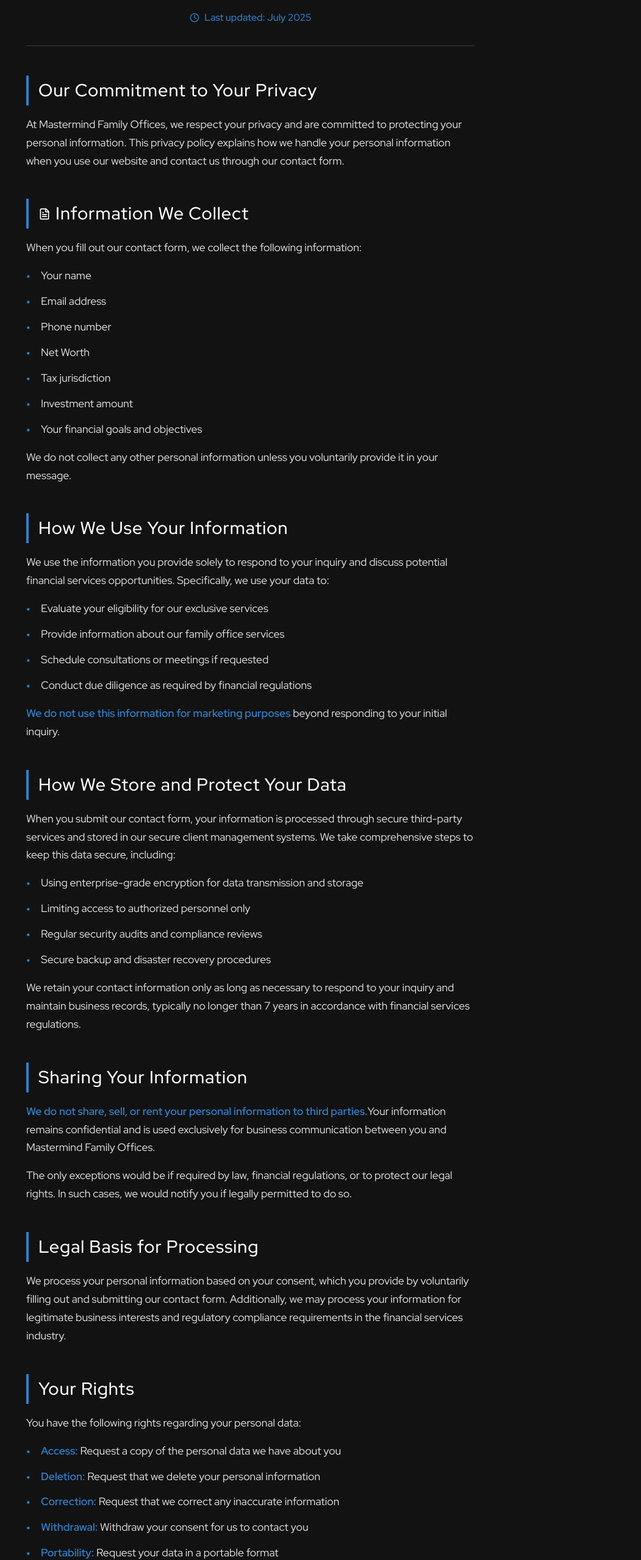
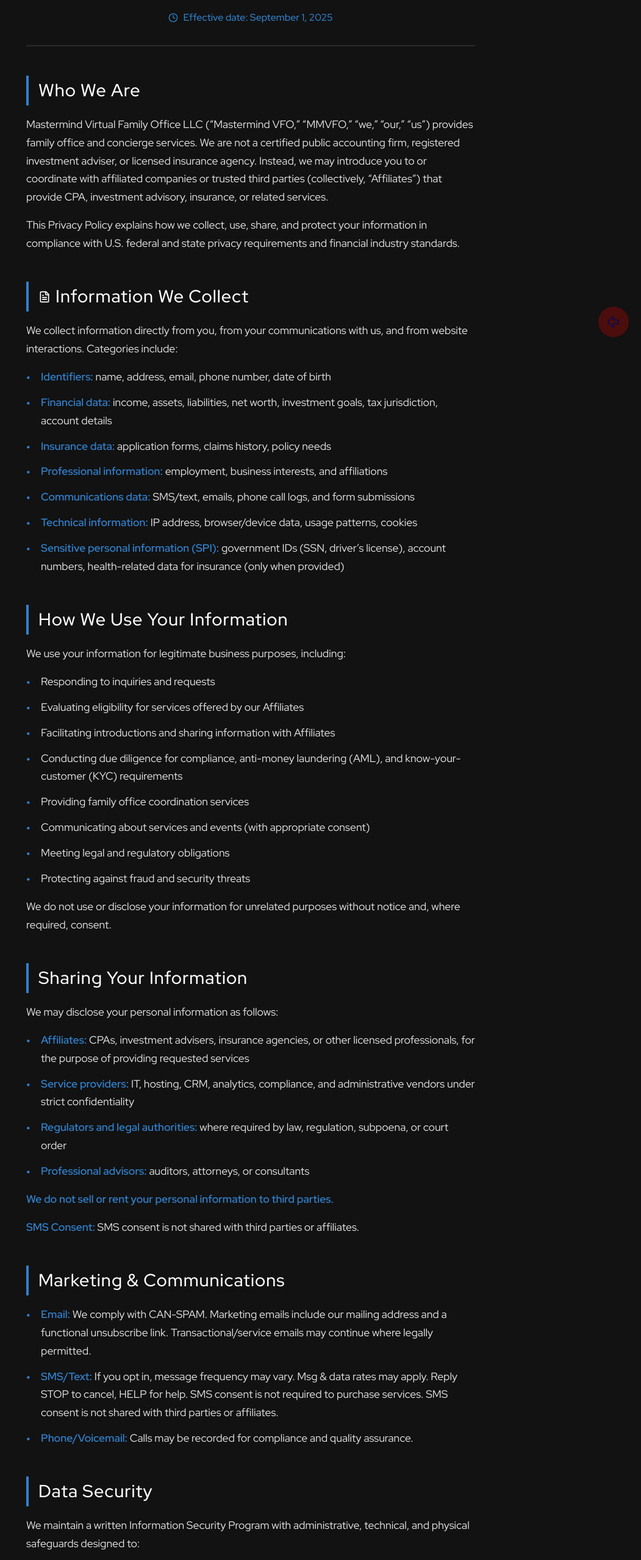
Before and after one commit to GabeKouki/Mastermind, a React (Vite) app: page /privacy-policy in a window 1280 px wide. Shown: the part 227-2786 px from the top of the page at 61% size, without its empty margins (229-1280 px from the left). Built offline with nearby package versions, Linux system fonts and the light colour scheme.

Commit message:
finish privacy policy

```diff
--- a/src/components/PrivacyPolicy.jsx
+++ b/src/components/PrivacyPolicy.jsx
@@ -21,17 +21,25 @@
           <h1 className="PrivacyPolicyTitle">Privacy Policy</h1>
           <p className="PrivacyPolicyLastUpdated">
             <Clock size={16} />
-            Last updated: July 2025
+            Effective date: September 1, 2025
           </p>
         </div>
 
         <div className="PrivacyPolicyContent">
           <section className="PrivacySection">
-            <h2>Our Commitment to Your Privacy</h2>
+            <h2>Who We Are</h2>
             <p>
-              At Mastermind Family Offices, we respect your privacy and are committed to protecting
-              your personal information. This privacy policy explains how we handle your personal
-              information when you use our website and contact us through our contact form.
+              Mastermind Virtual Family Office LLC (“Mastermind VFO,” “MMVFO,” “we,” “our,” “us”)
+              provides family office and concierge services. We are not a certified public accounting
+              firm, registered investment adviser, or licensed insurance agency. Instead, we may
+              introduce you to or coordinate with affiliated companies or trusted third parties
+              (collectively, “Affiliates”) that provide CPA, investment advisory, insurance, or related
+              services.
+            </p>
+            <p>
+              This Privacy Policy explains how we collect, use, share, and protect your information in
+              compliance with U.S. federal and state privacy requirements and financial industry
+              standards.
             </p>
           </section>
 
@@ -40,96 +48,137 @@
               <FileText size={20} />
               Information We Collect
             </h2>
-            <p>When you fill out our contact form, we collect the following information:</p>
+            <p>We collect information directly from you, from your communications with us, and from website interactions. Categories include:</p>
             <ul>
-              <li>Your name</li>
-              <li>Email address</li>
-              <li>Phone number</li>
-              <li>Net Worth</li>
-              <li>Tax jurisdiction</li  >
-              <li>Investment amount</li>
-              <li>Your financial goals and objectives</li>
+              <li><strong>Identifiers:</strong> name, address, email, phone number, date of birth</li>
+              <li><strong>Financial data:</strong> income, assets, liabilities, net worth, investment goals, tax jurisdiction, account details</li>
+              <li><strong>Insurance data:</strong> application forms, claims history, policy needs</li>
+              <li><strong>Professional information:</strong> employment, business interests, and affiliations</li>
+              <li><strong>Communications data:</strong> SMS/text, emails, phone call logs, and form submissions</li>
+              <li><strong>Technical information:</strong> IP address, browser/device data, usage patterns, cookies</li>
+              <li><strong>Sensitive personal information (SPI):</strong> government IDs (SSN, driver’s license), account numbers, health-related data for insurance (only when provided)</li>
+            </ul>
+          </section>
+
+          <section className="PrivacySection">
+            <h2>How We Use Your Information</h2>
+            <p>We use your information for legitimate business purposes, including:</p>
+            <ul>
+              <li>Responding to inquiries and requests</li>
+              <li>Evaluating eligibility for services offered by our Affiliates</li>
+              <li>Facilitating introductions and sharing information with Affiliates</li>
+              <li>Conducting due diligence for compliance, anti-money laundering (AML), and know-your-customer (KYC) requirements</li>
+              <li>Providing family office coordination services</li>
+              <li>Communicating about services and events (with appropriate consent)</li>
+              <li>Meeting legal and regulatory obligations</li>
+              <li>Protecting against fraud and security threats</li>
+            </ul>
+            <p>We do not use or disclose your information for unrelated purposes without notice and, where required, consent.</p>
+          </section>
+
+          <section className="PrivacySection">
+            <h2>Sharing Your Information</h2>
+            <p>We may disclose your personal information as follows:</p>
+            <ul>
+              <li><strong>Affiliates:</strong> CPAs, investment advisers, insurance agencies, or other licensed professionals, for the purpose of providing requested services</li>
+              <li><strong>Service providers:</strong> IT, hosting, CRM, analytics, compliance, and administrative vendors under strict confidentiality</li>
+              <li><strong>Regulators and legal authorities:</strong> where required by law, regulation, subpoena, or court order</li>
+              <li><strong>Professional advisors:</strong> auditors, attorneys, or consultants</li>
+            </ul>
+            <p><strong>We do not sell or rent your personal information to third parties.</strong></p>
+            <p><strong>SMS Consent:</strong> SMS consent is not shared with third parties or affiliates.</p>
+          </section>
+
+          <section className="PrivacySection">
+            <h2>Marketing & Communications</h2>
+            <ul>
+              <li>
+                <strong>Email:</strong> We comply with CAN-SPAM. Marketing emails include our mailing address and a functional unsubscribe link. Transactional/service emails may continue where legally permitted.
+              </li>
+              <li>
+                <strong>SMS/Text:</strong> If you opt in, message frequency may vary. Msg &amp; data rates may apply. Reply STOP to cancel, HELP for help. SMS consent is not required to purchase services. SMS consent is not shared with third parties or affiliates.
+              </li>
+              <li>
+                <strong>Phone/Voicemail:</strong> Calls may be recorded for compliance and quality assurance.
+              </li>
+            </ul>
+          </section>
+
+          <section className="PrivacySection">
+            <h2>Data Security</h2>
+            <p>We maintain a written Information Security Program with administrative, technical, and physical safeguards designed to:</p>
+            <ul>
+              <li>Encrypt data at rest and in transit</li>
+              <li>Restrict access to authorized personnel only</li>
+              <li>Conduct periodic risk assessments, audits, and penetration testing</li>
+              <li>Maintain backup, disaster recovery, and incident response protocols</li>
+              <li>Comply with FTC Safeguards, SEC/FINRA Reg S-P and Reg S-ID, IRS Publication 4557, and NAIC cybersecurity standards where applicable</li>
+            </ul>
+          </section>
+
+          <section className="PrivacySection">
+            <h2>Data Retention</h2>
+            <p>We retain information only as long as necessary to:</p>
+            <ul>
+              <li>Fulfill the purposes described in this policy</li>
+              <li>Comply with regulatory recordkeeping requirements (e.g., SEC/FINRA, IRS, NAIC)</li>
+              <li>Resolve disputes and enforce agreements</li>
+            </ul>
+            <p>Typical retention: 5–7 years, unless a longer period is legally required.</p>
+          </section>
+
+          <section className="PrivacySection">
+            <h2>Legal Basis for Processing</h2>
+            <p>We process personal data on the following grounds:</p>
+            <ul>
+              <li><strong>Consent:</strong> When you voluntarily provide information or opt into communications</li>
+              <li><strong>Contractual necessity:</strong> To facilitate services requested through our Affiliates</li>
+              <li><strong>Legal obligation:</strong> Compliance with financial, tax, and insurance regulations</li>
+              <li><strong>Legitimate interests:</strong> Operating, securing, and improving our business</li>
+            </ul>
+          </section>
+
+          <section className="PrivacySection">
+            <h2>State Privacy Rights</h2>
+            <p>
+              Residents of states with privacy laws (CA, CO, CT, VA, TX, FL, and others) may have rights including:
+            </p>
+            <ul>
+              <li><strong>Access/Know</strong> what data we hold</li>
+              <li><strong>Correction</strong> of inaccuracies</li>
+              <li><strong>Deletion</strong> of personal information (with exceptions)</li>
+              <li><strong>Portability</strong> (receive a copy in a usable format)</li>
+              <li><strong>Opt-out</strong> of targeted advertising or sale/sharing of personal data (we do not sell/share for these purposes)</li>
+              <li><strong>Limit use of sensitive personal information</strong> (we do not use SPI for advertising)</li>
             </ul>
             <p>
-              We do not collect any other personal information unless you voluntarily provide it
-              in your message.
+              Requests can be submitted via <a href="mailto:privacy@mmvfo.com">privacy@mmvfo.com</a> or our web form at <a href="https://mmvfo.com/privacy-request" target="_blank" rel="noreferrer">mmvfo.com/privacy-request</a>. We honor Global Privacy Control (GPC) signals where applicable.
             </p>
           </section>
 
           <section className="PrivacySection">
-            <h2>How We Use Your Information</h2>
+            <h2>Cookies &amp; Online Tracking</h2>
             <p>
-              We use the information you provide solely to respond to your inquiry and discuss
-              potential financial services opportunities. Specifically, we use your data to:
-            </p>
-            <ul>
-              <li>Evaluate your eligibility for our exclusive services</li>
-              <li>Provide information about our family office services</li>
-              <li>Schedule consultations or meetings if requested</li>
-              <li>Conduct due diligence as required by financial regulations</li>
-            </ul>
-            <p>
-              <strong>We do not use this information for marketing purposes</strong> beyond
-              responding to your initial inquiry.
+              We use cookies and analytics tools to improve our site. You may manage cookies via your browser or our cookie banner. We do not use cookies to sell/share data for cross-context advertising.
             </p>
           </section>
 
           <section className="PrivacySection">
-            <h2>How We Store and Protect Your Data</h2>
+            <h2>Children’s Privacy</h2>
             <p>
-              When you submit our contact form, your information is processed through secure
-              third-party services and stored in our secure client management systems. We take
-              comprehensive steps to keep this data secure, including:
-            </p>
-            <ul>
-              <li>Using enterprise-grade encryption for data transmission and storage</li>
-              <li>Limiting access to authorized personnel only</li>
-              <li>Regular security audits and compliance reviews</li>
-              <li>Secure backup and disaster recovery procedures</li>
-            </ul>
-            <p>
-              We retain your contact information only as long as necessary to respond to your
-              inquiry and maintain business records, typically no longer than 7 years in accordance
-              with financial services regulations.
+              Our services are intended for adults. We do not knowingly collect information from individuals under 13.
             </p>
           </section>
 
           <section className="PrivacySection">
-            <h2>Sharing Your Information</h2>
-            <p>
-              <strong>We do not share, sell, or rent your personal information to third parties.</strong>
-              Your information remains confidential and is used exclusively for business communication
-              between you and Mastermind Family Offices.
-            </p>
-            <p>
-              The only exceptions would be if required by law, financial regulations, or to protect
-              our legal rights. In such cases, we would notify you if legally permitted to do so.
-            </p>
-          </section>
-
-          <section className="PrivacySection">
-            <h2>Legal Basis for Processing</h2>
-            <p>
-              We process your personal information based on your consent, which you provide by
-              voluntarily filling out and submitting our contact form. Additionally, we may process
-              your information for legitimate business interests and regulatory compliance requirements
-              in the financial services industry.
-            </p>
-          </section>
-
-          <section className="PrivacySection">
-            <h2>Your Rights</h2>
-            <p>You have the following rights regarding your personal data:</p>
+            <h2>Your Choices</h2>
             <ul>
-              <li><strong>Access:</strong> Request a copy of the personal data we have about you</li>
-              <li><strong>Deletion:</strong> Request that we delete your personal information</li>
-              <li><strong>Correction:</strong> Request that we correct any inaccurate information</li>
-              <li><strong>Withdrawal:</strong> Withdraw your consent for us to contact you</li>
-              <li><strong>Portability:</strong> Request your data in a portable format</li>
+              <li><strong>Email:</strong> Use unsubscribe links or contact us</li>
+              <li><strong>SMS:</strong> Reply STOP to cancel</li>
+              <li><strong>Data requests:</strong> Email <a href="mailto:privacy@mmvfo.com">privacy@mmvfo.com</a> or use our web form</li>
+              <li><strong>Authorized agents:</strong> You may use an agent to submit requests, subject to verification</li>
             </ul>
-            <p>
-              To exercise any of these rights, please contact us using the information below.
-            </p>
+            <p>We will not discriminate against you for exercising your rights.</p>
           </section>
 
           <section className="PrivacySection">
@@ -137,19 +186,13 @@
               <Mail size={20} />
               Contact Us
             </h2>
-            <p>
-              If you have any questions about this privacy policy or would like to exercise
-              your data rights, please contact us at:
-            </p>
             <div className="PrivacyContactInfo">
               <p>
-                <strong>Email: </strong>
-                <a href="mailto:privacy@mastermindfo.com">
-                  privacy@mmfos.com
-                </a>
+                <strong>Mastermind Virtual Family Office LLC</strong>
               </p>
               <p>
-                <strong>Subject Line:</strong> Privacy Policy Inquiry
+                <strong>Email: </strong>
+                <a href="mailto:privacy@mmvfo.com">privacy@mmvfo.com</a>
               </p>
             </div>
           </section>
@@ -157,13 +200,25 @@
           <section className="PrivacySection">
             <h2>Changes to This Policy</h2>
             <p>
-              We may update this privacy policy from time to time to reflect changes in our
-              practices or applicable regulations. Any changes will be posted on this page with
-              an updated "Last updated" date. We encourage you to review this policy periodically.
+              We may update this policy periodically. Updates will be posted at
+              {' '}
+              <a href="https://mmvfo.com/privacy-policy" target="_blank" rel="noreferrer">mmvfo.com/privacy-policy</a>
+              {' '}
+              with a revised “Effective Date.”
             </p>
+          </section>
+
+          <section className="PrivacySection">
+            <h2>Placement &amp; Accessibility</h2>
+            <ul>
+              <li>A link to this Privacy Policy appears in the footer of every page on <em>mmvfo.com</em>.</li>
+              <li>A link is placed next to consent language on all forms that collect personal information, especially where SMS consent is requested.</li>
+              <li>Accessible to all users, including those with disabilities, per ADA/WCAG standards.</li>
+            </ul>
           </section>
         </div>
       </div>
+
       <BackToHomeButton />
     </div>
   );
```
